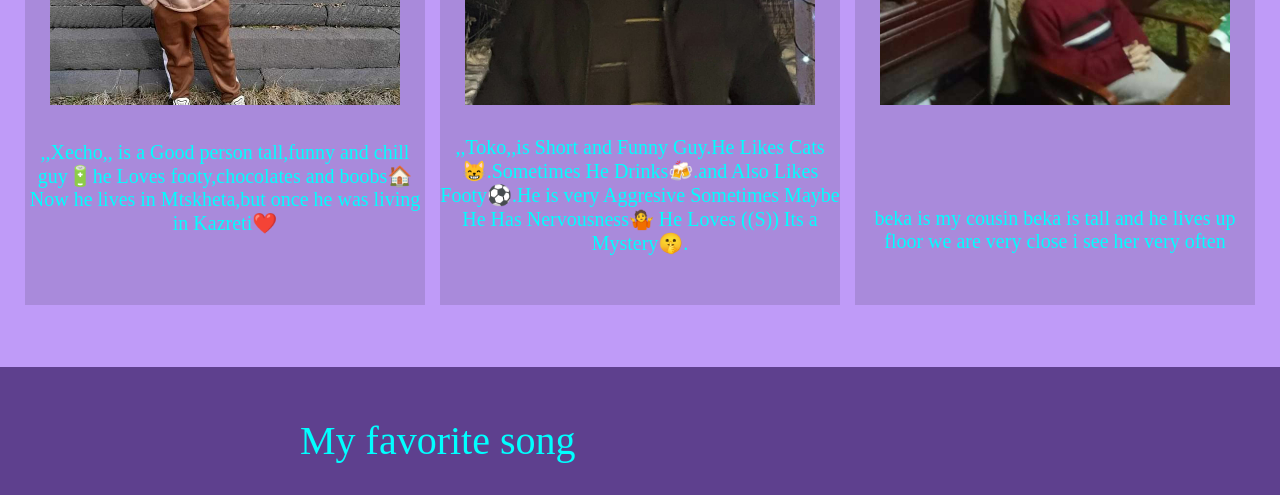
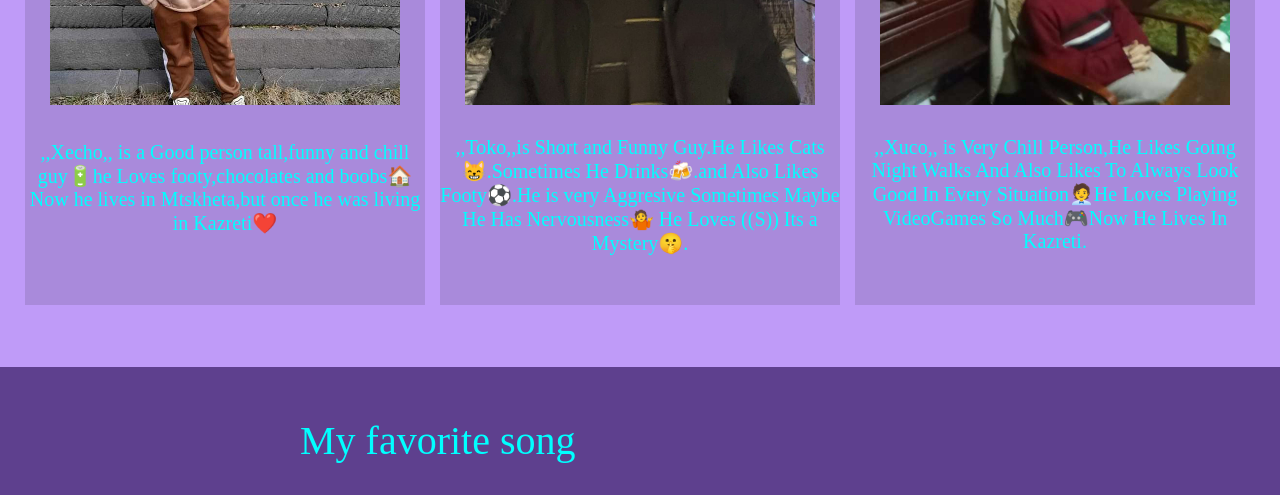
Before and after one commit to AndrewEl131/andys, a plain HTML site: page index.html in a window 1280 px wide. Shown: the part 3480-3975 px from the top of the page. Drawn offline with nearby package versions, Linux system fonts and the light colour scheme; a web font is replaced by a local one.

Commit message:
Update index.html

```diff
--- a/index.html
+++ b/index.html
@@ -158,7 +158,7 @@
                    <img src="./media/beka.jpg" alt="">
                 </div>
                 <div class="friend-p-div" id="beka-p">
-                    <p class="friend-p">beka is my cousin beka is tall and he lives up floor we are very close i see her very often</p>
+                    <p class="friend-p">,,Xuco,, is Very Chill Person,He Likes Going Night Walks And Also Likes To Always Look Good In Every Situation🧑‍💼He Loves Playing VideoGames So Much🎮Now He Lives In Kazreti.</p>
                 </div>
             </div>
         </div>
```
